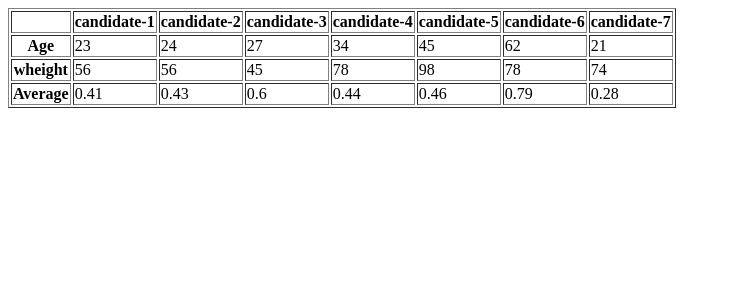
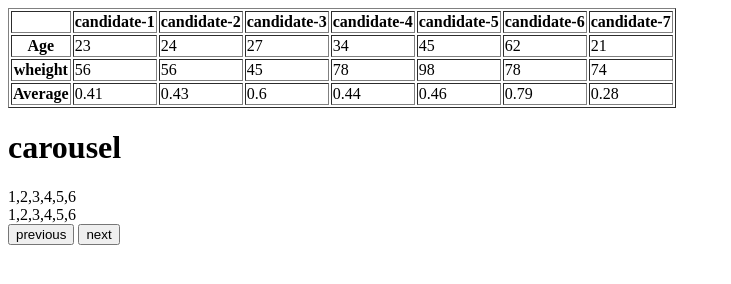
Before and after one commit to Milad64sh/frontend-practice, a plain HTML site: page js-practice/calculate.html in a window 1280 px wide. Shown: the whole page, without its empty margins (0-731 px from the left). Drawn offline with Linux system fonts and the light colour scheme.

Commit message:
final edit

```diff
--- a/carousel.js
+++ b/carousel.js
@@ -28,6 +28,7 @@ function setImageCarousel() {
   });
 }
 window.addEventListener('load', setImageCarousel);
+
 function prevBtnClicked() {
   images.unshift(images.pop());
   positions.push(positions.shift());
--- a/js-practice/calculate-sum.js
+++ b/js-practice/calculate-sum.js
@@ -5,11 +5,11 @@ const wheights = document.querySelectorAll('.wheight');
 const averageRow = document.getElementById('avg');
 
 let agesNumArr = Array.from(ages).map((age) => +age.textContent);
-console.log(agesNumArr);
+// console.log(agesNumArr);
 let wheightsNumArr = Array.from(wheights).map(
   (wheight) => +wheight.textContent
 );
-console.log(wheightsNumArr);
+// console.log(wheightsNumArr);
 
 let avgArr = [];
 agesNumArr.map((age, indx) => {
@@ -20,7 +20,7 @@ agesNumArr.map((age, indx) => {
     }
   });
 });
-console.log(avgArr);
+// console.log(avgArr);
 let averageRowCells = averageRow.cells;
 for (j = 1; j < averageRowCells.length; j++) {
   for (i = 0; i < avgArr.length; i++) {
@@ -29,3 +29,27 @@ for (j = 1; j < averageRowCells.length; j++) {
     }
   }
 }
+
+// carousel text
+const arrContainer = document.getElementById('array');
+const secArray = document.getElementById('secArray');
+const prevBtn = document.querySelector('.prevBtn');
+const nextBtn = document.querySelector('.nextBtn');
+
+const array = [1, 2, 3, 4, 5, 6];
+const secondArray = [1, 2, 3, 4, 5, 6];
+let positions = [1, 2, 3, 4, 5, 6];
+flipArray(array, secondArray);
+function flipArray(array, secondArray) {
+  if (array && secondArray) {
+    arrContainer.textContent = array;
+    secArray.textContent = secondArray;
+  }
+  console.log(arrContainer.textContent);
+}
+
+prevBtn.addEventListener('click', () => {
+  array.push(array.shift());
+  secondArray.unshift(secondArray.pop());
+  flipArray(array, secondArray);
+});
--- a/js-practice/calculate.html
+++ b/js-practice/calculate.html
@@ -48,6 +48,11 @@
         <td class="avg" id="candAvg-7"></td>
       </tr>
     </table>
+    <h1>carousel</h1>
+    <div id="array"></div>
+    <div id="secArray"></div>
+    <button class="prevBtn">previous</button>
+    <button class="nextBtn">next</button>
   </body>
   <script src="./calculate-sum.js" defer></script>
 </html>
```
